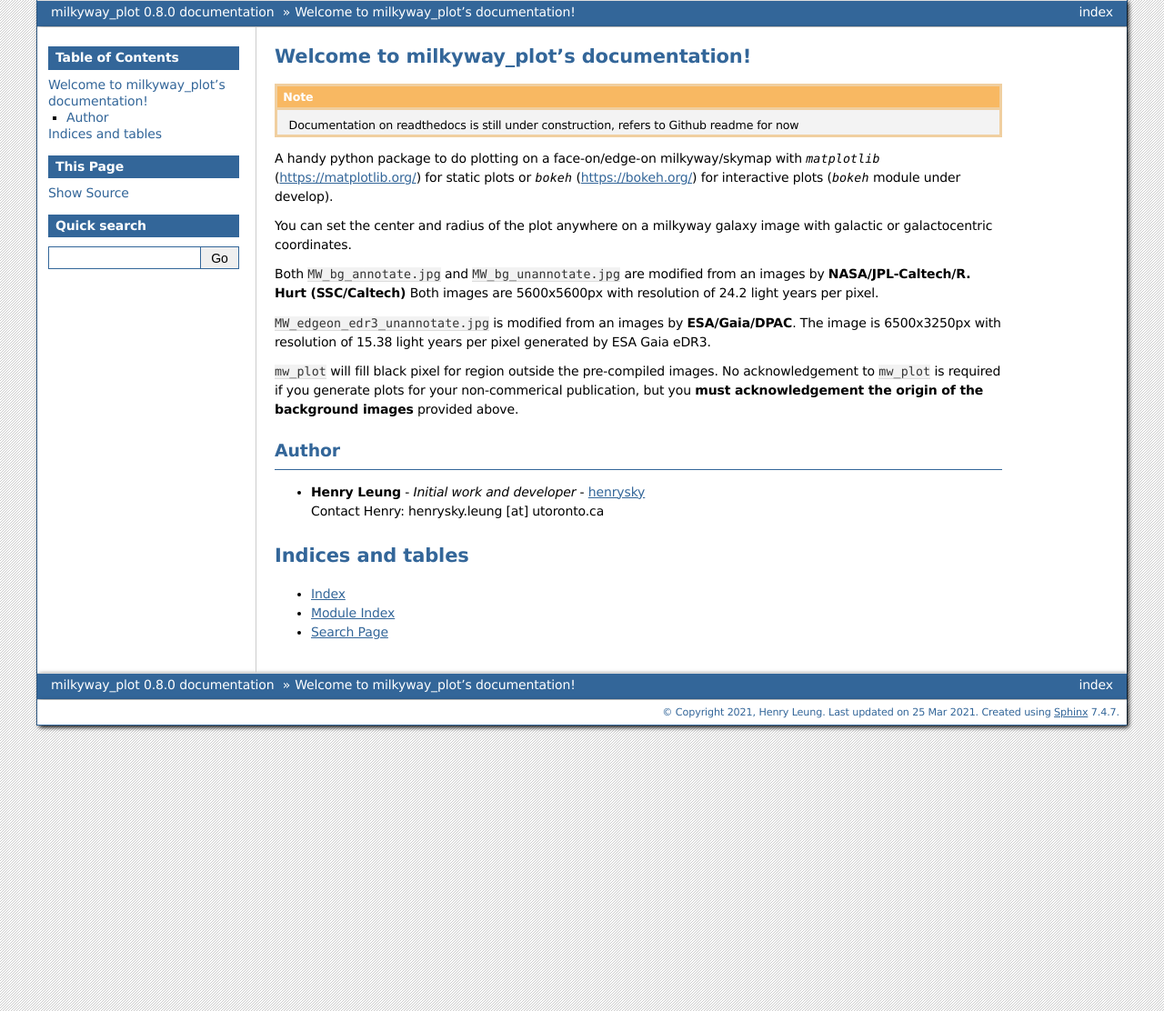
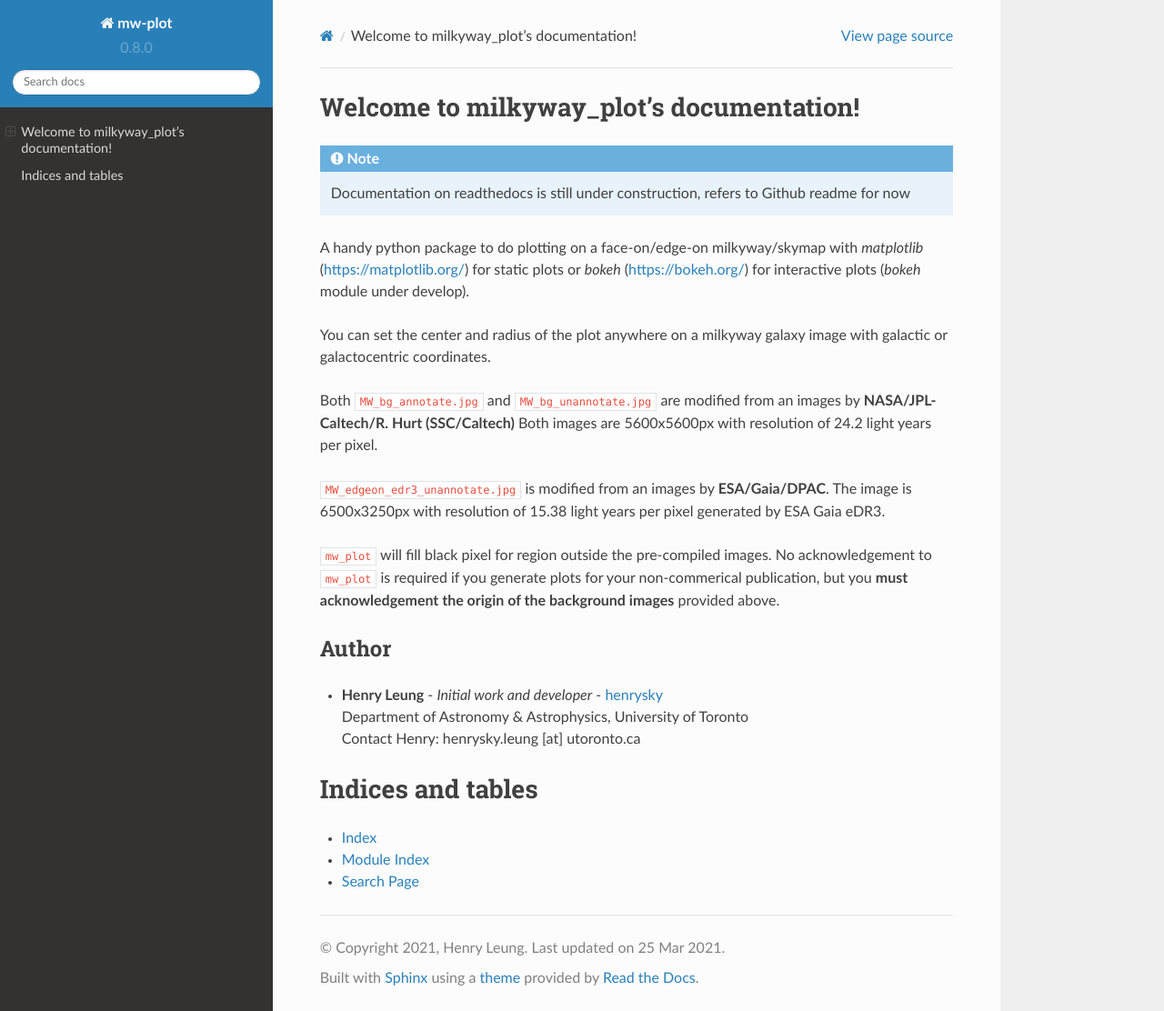
Before and after one commit to henrysky/milkyway_plot, a Sphinx documentation site: the page built from docs/source/index.rst, in a window 1280 px wide and 1112 px high. Shown: the whole window at 91% size. Built offline with Sphinx 7.4.7 and the Read the Docs theme 2.0.0, drawn with Linux system fonts in a browser that asks for light colours.

Commit message:
change docs style

```diff
--- a/README.rst
+++ b/README.rst
@@ -33,6 +33,7 @@ Author
 ---------------
 
 -  | **Henry Leung** - *Initial work and developer* - henrysky_
+   | Department of Astronomy & Astrophysics, University of Toronto
    | Contact Henry: henrysky.leung [at] utoronto.ca
 
 .. _henrysky: https://github.com/henrysky
--- a/docs/requirements.txt
+++ b/docs/requirements.txt
@@ -4,6 +4,7 @@ matplotlib
 astroquery
 pandas
 pillow
+sphinx_rtd_theme
 
 sphinx
 nbsphinx
--- a/docs/source/conf.py
+++ b/docs/source/conf.py
@@ -14,15 +14,18 @@
 # import sys
 # sys.path.insert(0, os.path.abspath('.'))
 
+import mw_plot
 
 # -- Project information -----------------------------------------------------
 
-project = 'milkyway_plot'
+project = 'mw-plot'
 copyright = '2021, Henry Leung'
 author = 'Henry Leung'
 
-# The full version, including alpha/beta/rc tags
-release = '0.8.0'
+# The short X.Y version.
+version = mw_plot.__version__
+# The full version, including alpha/beta/rc tags.
+release = mw_plot.__version__
 
 
 # -- General configuration ---------------------------------------------------
@@ -40,6 +43,15 @@ extensions = ['sphinx.ext.autodoc',
 # Add any paths that contain templates here, relative to this directory.
 templates_path = ['_templates']
 
+# The suffix(es) of source filenames.
+# You can specify multiple suffix as a list of string:
+#
+# source_suffix = ['.rst', '.md']
+source_suffix = '.rst'
+
+# The master toctree document.
+master_doc = 'index'
+
 # List of patterns, relative to source directory, that match files and
 # directories to ignore when looking for source files.
 # This pattern also affects html_static_path and html_extra_path.
@@ -51,7 +63,14 @@ exclude_patterns = []
 # The theme to use for HTML and HTML Help pages.  See the documentation for
 # a list of builtin themes.
 #
-html_theme = 'bizstyle'
+html_theme = 'sphinx_rtd_theme'
+
+# Theme options are theme-specific and customize the look and feel of a theme
+# further.  For a list of options available for each theme, see the
+# documentation.
+#
+html_theme_options = {
+}
 
 # Add any paths that contain custom static files (such as style sheets) here,
 # relative to this directory. They are copied after the builtin static files,
@@ -61,3 +80,66 @@ html_static_path = ['_static']
 # If not '', a 'Last updated on:' timestamp is inserted at every page bottom,
 # using the given strftime format.
 html_last_updated_fmt = '%d %b %Y'
+
+# -- Options for HTMLHelp output ------------------------------------------
+
+# Output file base name for HTML help builder.
+htmlhelp_basename = 'mw-plotdoc'
+
+# -- Options for LaTeX output ---------------------------------------------
+
+latex_elements = {
+    # The paper size ('letterpaper' or 'a4paper').
+    #
+    # 'papersize': 'letterpaper',
+
+    # The font size ('10pt', '11pt' or '12pt').
+    #
+    # 'pointsize': '10pt',
+
+    # Additional stuff for the LaTeX preamble.
+    #
+    # 'preamble': '',
+
+    # Latex figure (float) alignment
+    #
+    # 'figure_align': 'htbp',
+}
+
+# Grouping the document tree into LaTeX files. List of tuples
+# (source start file, target name, title,
+#  author, documentclass [howto, manual, or own class]).
+latex_documents = [
+    (master_doc, 'mwplot.tex', 'mw-plot Documentation',
+     'Henry Leung', 'manual'),
+]
+
+# -- Options for manual page output ---------------------------------------
+
+# One entry per manual page. List of tuples
+# (source start file, name, description, authors, manual section).
+man_pages = [
+    (master_doc, 'mw-plot', 'mw-plot Documentation',
+     [author], 1)
+]
+
+# -- Options for Texinfo output -------------------------------------------
+
+# Grouping the document tree into Texinfo files. List of tuples
+# (source start file, target name, title, author,
+#  dir menu entry, description, category)
+texinfo_documents = [
+    (master_doc, 'mw-plot', 'mw-plot Documentation',
+     author, 'mw-plot', 'A handy python package to do plotting on a face-on/edge-on/allsky map milkyway',
+     'Miscellaneous'),
+]
+
+# Example configuration for intersphinx: refer to the Python standard library.
+intersphinx_mapping = {'https://docs.python.org/': None}
+
+html_show_sourcelink = True
+
+# inheritance diagram
+inheritance_graph_attrs = dict(dpi=144)
+
+inheritance_node_attrs = dict(dpi=144)
--- a/docs/source/index.rst
+++ b/docs/source/index.rst
@@ -35,6 +35,7 @@ Author
 ---------------
 
 -  | **Henry Leung** - *Initial work and developer* - henrysky_
+   | Department of Astronomy & Astrophysics, University of Toronto
    | Contact Henry: henrysky.leung [at] utoronto.ca
 
 .. _henrysky: https://github.com/henrysky
```
